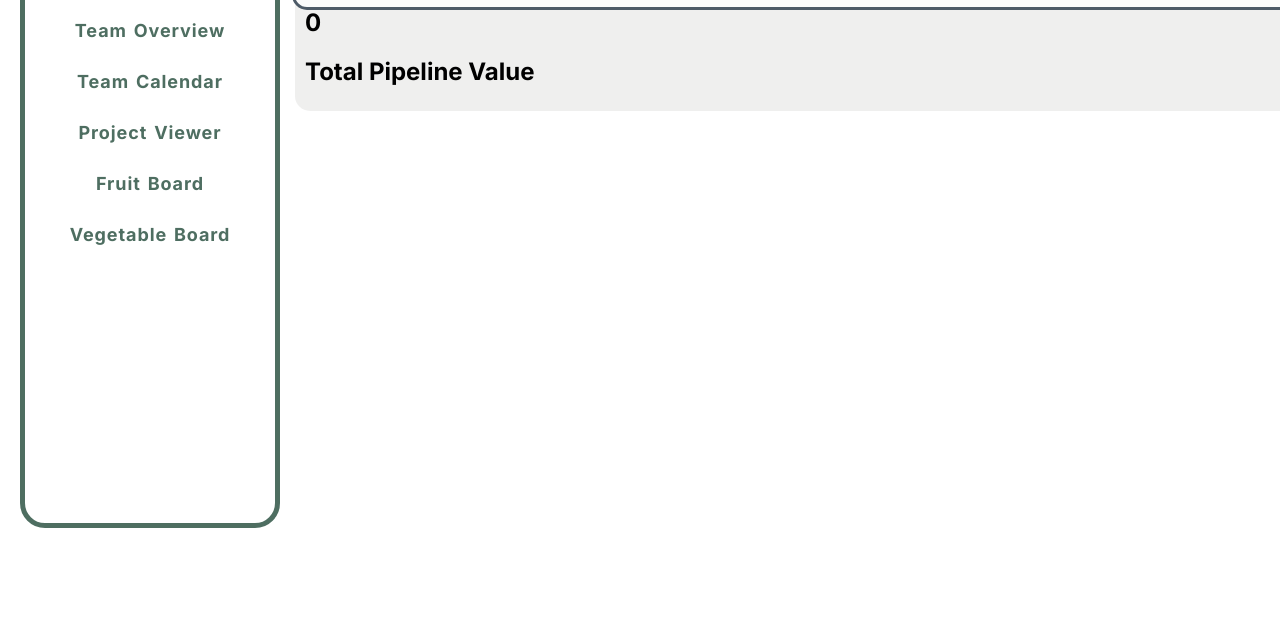
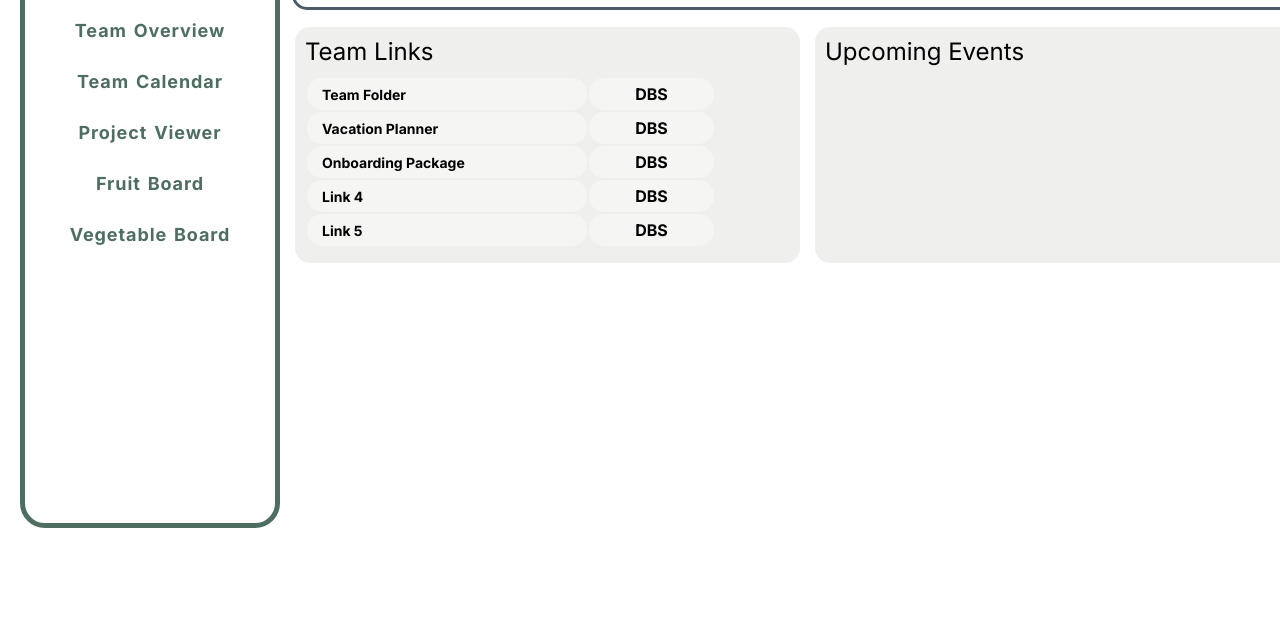
Before and after one commit to aottoh/TeamDashboard, a plain HTML site: page index.html in a window 1280 px wide. Shown: the part 176-800 px from the top of the page. Drawn offline with Linux system fonts and the light colour scheme.

Commit message:
Further styling improvements

```diff
--- a/index.html
+++ b/index.html
@@ -240,14 +240,43 @@
                 </div>
             </section>
             <section id="sec_teamoverview">
-                <div class="div-infocard" id="ts-overview">
-                    <div class="1col2row-large" id="tso-portfoliovalue">
-                        <h1>Total Portfolio Value</h1>
-                        <h2></h2>
+                <div class="div-two_cards">
+                    <div class="div-infocard div-infocard_half">
+                        <h1 class="div-infocard_title">Team Links</h1>
+                        <div class="div-teamboard_table">
+                            <table>
+                                <tbody>
+                                    <tr>
+                                        <td class="td-imp td-team_link">Team Folder</td>
+                                        <td class="td-link">DBS</td>
+                                    </tr>
+                                    <tr>
+                                        <td class="td-imp td-team_link">Vacation Planner</td>
+                                        <td class="td-link">DBS</td>
+                                    </tr>
+                                    <tr>
+                                        <td class="td-imp td-team_link">Onboarding Package</td>
+                                        <td class="td-link">DBS</td>
+                                    </tr>
+                                    <tr>
+                                        <td class="td-imp td-team_link">Link 4</td>
+                                        <td class="td-link">DBS</td>
+                                    </tr>
+                                    <tr>
+                                        <td class="td-imp td-team_link">Link 5</td>
+                                        <td class="td-link">DBS</td>
+                                    </tr>
+                                </tbody>
+                            </table>
+                        </div>
                     </div>
-                    <div class="1col2row-large" id="tso-pipelinevalue">
-                        <h1>Total Pipeline Value</h1>
-                        <h2></h2>
+                    <div class="div-infocard div-infocard_half">
+                        <h1 class="div-infocard_title">Upcoming Events</h1>
+                        <div class="div_teamboard_table">
+                            <table>
+                                <tbody id="tbody_team_upcomingevents"></tbody>
+                            </table>
+                        </div>
                     </div>
                 </div>
             </section>
--- a/resources/css/style.css
+++ b/resources/css/style.css
@@ -89,6 +89,7 @@ section {
 .sidenav li:hover {
     color: white;
     background-color: rgba(78, 110, 97, 0.8);
+    cursor: grab;
     transition: 0.75s;
 }
 
@@ -188,6 +189,7 @@ header span {
 .div-selectfilter select:hover{
     /*background-color: rgba(78, 110, 97, 0.8);*/
     background-color: rgba(94,94,94,0.65);
+    cursor: grab;
     transition: 0.75s;
 }
 
@@ -245,6 +247,7 @@ header span {
 .div-subheader_timerange_box input:hover {
     /*background-color: rgba(78, 110, 97, 0.8);*/
     background-color: rgba(94,94,94,0.65);
+    cursor: grab;
     transition: 0.75s;
 }
 
@@ -279,6 +282,7 @@ header span {
 .div-subheader_teamoption li:hover {
     background-color: rgba(97, 95, 94, 0.25);
     transition: 0.75s;
+    cursor: grab;
 }
 
 
@@ -298,6 +302,17 @@ header span {
     flex-flow: column wrap;
     border-radius: 15px;
     transition: 1s;
+}
+
+.div-infocard_half {
+    max-width: 485px;
+    min-width: 485px;
+}
+
+.div-two_cards{
+    display: flex;
+    justify-content: space-between;
+    /*margin-left: 35px;*/
 }
 
 .div-infocard:hover {
@@ -453,12 +468,18 @@ header span {
 
 /*
 ##########################
-#####   TEAM STATS   #####
+####  TEAM OVERVIEW   ####
 ##########################
 */
 
 #sec_teamoverview {
     display: none;
+    margin-top: 93px;
+}
+
+.div-teamboard_table{
+    margin-top: 10px;
+    margin-bottom: 10px;
 }
 
 /*
--- a/resources/css/tablestyle.css
+++ b/resources/css/tablestyle.css
@@ -18,6 +18,18 @@ td, th {
     background-color: rgba(255, 255, 255, 0.35);
     height: 30px;
 }
+
+/*
+##########################
+####  TEAM OVERVIEW  #####
+##########################
+*/
+
+.td-team_link {
+    min-width: 250px;
+    max-width: 250px;
+}
+
 
 /*
 ##########################
@@ -78,6 +90,15 @@ td, th {
     text-align: center;
     min-width: 125px;
     max-width: 125px;
+    font-weight: 700;
+    transition: 0.5s;
+    cursor: grab;
+}
+
+.td-link:hover {
+    color: white;
+    background-color: rgba(19, 37, 54, 1);
+    transition: 0.5s;
 }
 
 
--- a/resources/javascript/eventListeners.js
+++ b/resources/javascript/eventListeners.js
@@ -189,6 +189,7 @@ inputCountry.addEventListener('input', updateCalendar);
 inputSector.addEventListener('input', updateCalendar);
 inputStartDate.addEventListener('input', updateCalendar);
 inputEndDate.addEventListener('input', updateCalendar);
+btnTeamCal.addEventListener('click', updateCalendar);
 
 /*##########################*/
 
@@ -287,3 +288,23 @@ btnFruitBoard.addEventListener('click', showBoard);
 btnVegBoard.addEventListener('click', showBoard);
 
 /*##########################*/
+
+
+
+
+
+
+
+function updateUpcomingEvents(event){
+  let selectedBoardName = event.target.innerHTML;
+
+  if(selectedBoardName === 'Team Overview'){
+    let selectedTable = document.getElementById('tbody_team_upcomingevents');
+
+    let arrAllowedEvents = arrCalendar.filter(element => (Date.parse(element._date) >= Date.parse(inputStartDate.value)) && (Date.parse(element._date) <= Date.parse(inputEndDate.value)));
+
+    console.log(selectedTable);
+  }
+};
+
+btnTeamOverview.addEventListener('click', updateUpcomingEvents);
--- a/resources/javascript/script.js
+++ b/resources/javascript/script.js
@@ -44,13 +44,13 @@ const initializeTimeranges = () => {
   inputEndDate.value = targetString;
 
 };
-
+/*
 function initializeStats() {
   let h2TotalPortfolioValue = document.querySelector('#tso-portfoliovalue h2');
   let h2TotalPipelineValue = document.querySelector('#tso-portfoliovalue h2');
 
   h2TotalPortfolioValue.innerHTML = 0;
-}
+}*/
 
 
   initializeSelectFilters("countryfilter");
@@ -59,7 +59,7 @@ function initializeStats() {
 
   initializeTimeranges();
 
-  initializeStats();
+  //initializeStats();
 
   secTeamOverview.style.display = 'block';
   divTeamMenu.style.display = 'flex';
```
